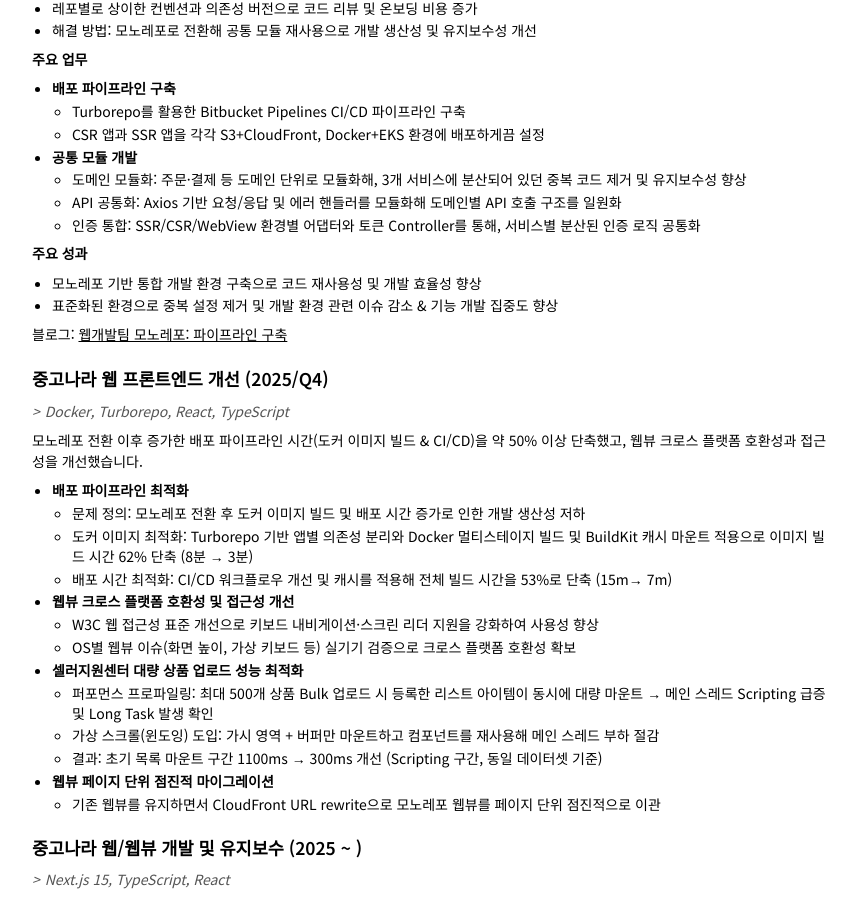
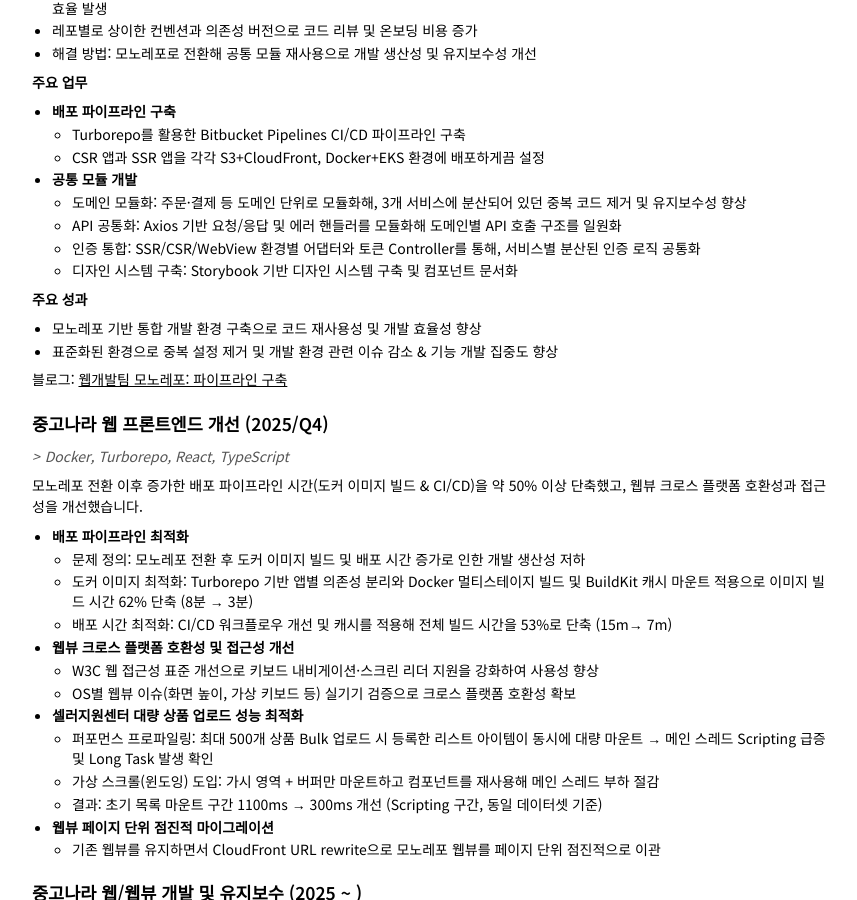
Before and after one commit to ghost-redo/ghost-redo.github.io, a Jekyll site: the page built from resume.md, in a window 1280 px wide and 900 px high, scrolled down 1483 px. Shown: the whole window, without its empty margins (209-1066 px from the left). Built offline with Jekyll 4.4.1, drawn with Linux system fonts in a browser that asks for light colours; some web fonts are replaced.

Commit message:
Update resume.md

```diff
--- a/resume.md
+++ b/resume.md
@@ -33,6 +33,7 @@ MAU 450만 C2C 중고거래 플랫폼 기업
   - 파이프라인 구축 및 환경 세팅
   - 도메인 단위 공통 모듈 개발
   - API / 인증 로직 공통화
+  - 디자인 시스템 구축
 - 중고나라 웹 프론트엔드 개선
   - 배포 파이프라인 최적화
   - 웹뷰 크로스 플랫폼 호환성 및 접근성 개선
@@ -82,6 +83,7 @@ AI 기반 B2B SaaS 광고/추천 솔루션 초기 스타트업
   - 도메인 모듈화: 주문·결제 등 도메인 단위로 모듈화해, 3개 서비스에 분산되어 있던 중복 코드 제거 및 유지보수성 향상
   - API 공통화: Axios 기반 요청/응답 및 에러 핸들러를 모듈화해 도메인별 API 호출 구조를 일원화
   - 인증 통합: SSR/CSR/WebView 환경별 어댑터와 토큰 Controller를 통해, 서비스별 분산된 인증 로직 공통화
+  - 디자인 시스템 구축: Storybook 기반 디자인 시스템 구축 및 컴포넌트 문서화
 
 **주요 성과**
 
```
